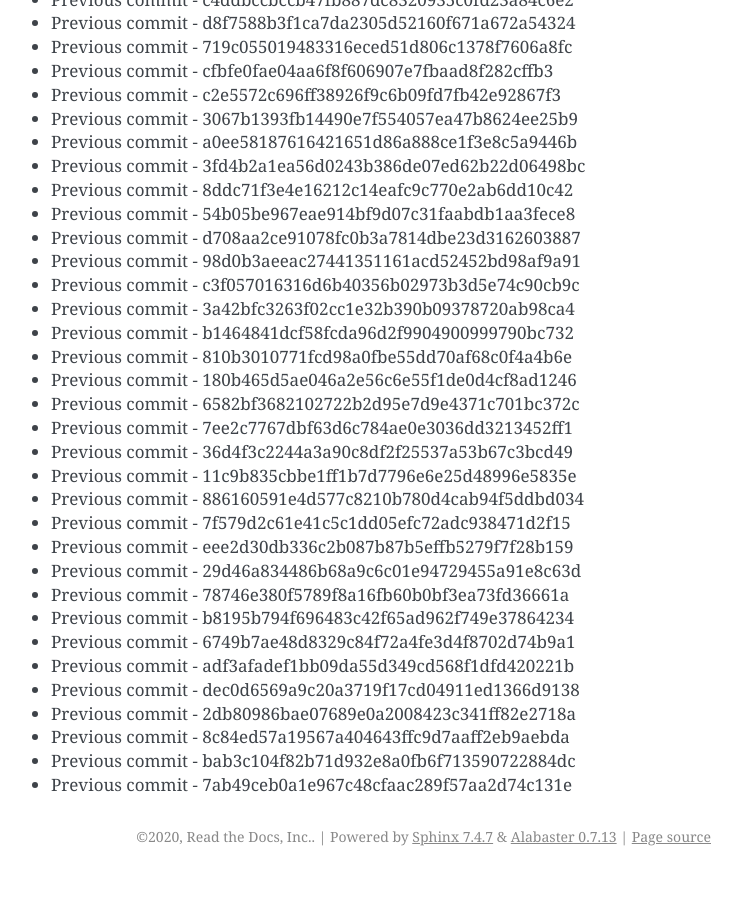
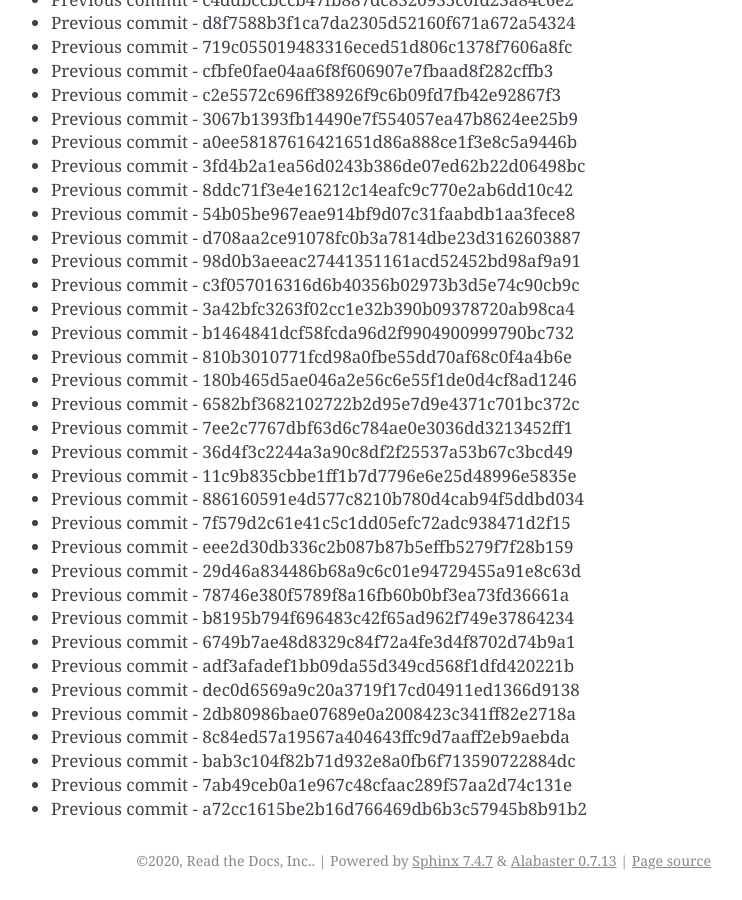
Before and after one commit to readthedocs/rtd-git-stresstest, a Sphinx documentation site: the page built from docs/updates.rst, in a window 1280 px wide and 900 px high, scrolled down 91203 px. Shown: the whole window, without its empty margins (399-1141 px from the left). Built offline with Sphinx 7.4.7, drawn with Linux system fonts in a browser that asks for light colours; before the commit the page ends 92079 px from its top, so only the background shows below that.

Commit message:
Generating commit from previous: a72cc1615be2b16d766469db6b3c57945b8b91b2

```diff
--- a/docs/updates.rst
+++ b/docs/updates.rst
@@ -3864,3 +3864,4 @@ It can be tested for any performance characteristics.
 * Previous commit - 8c84ed57a19567a404643ffc9d7aaff2eb9aebda
 * Previous commit - bab3c104f82b71d932e8a0fb6f713590722884dc
 * Previous commit - 7ab49ceb0a1e967c48cfaac289f57aa2d74c131e
+* Previous commit - a72cc1615be2b16d766469db6b3c57945b8b91b2
```
